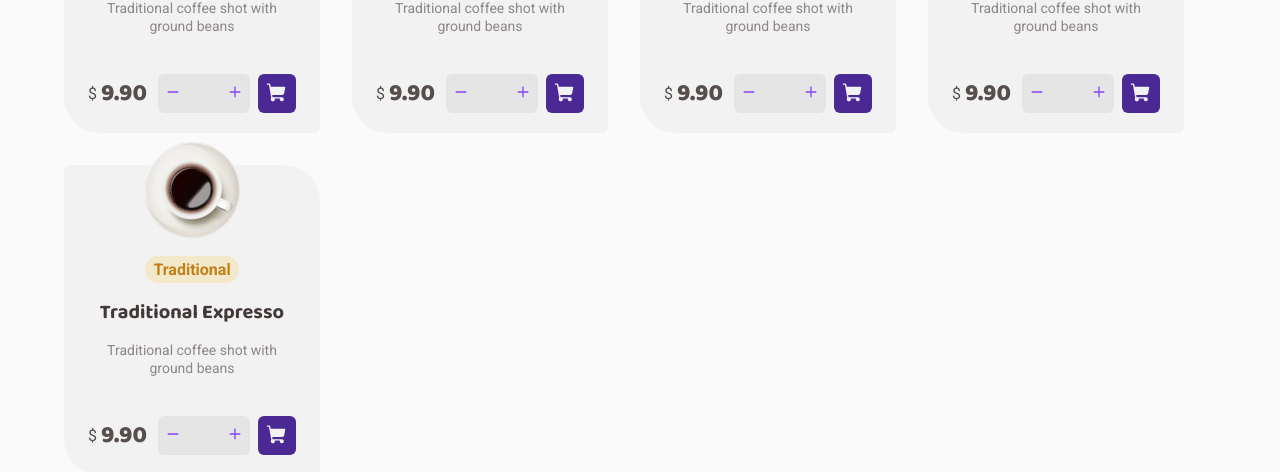
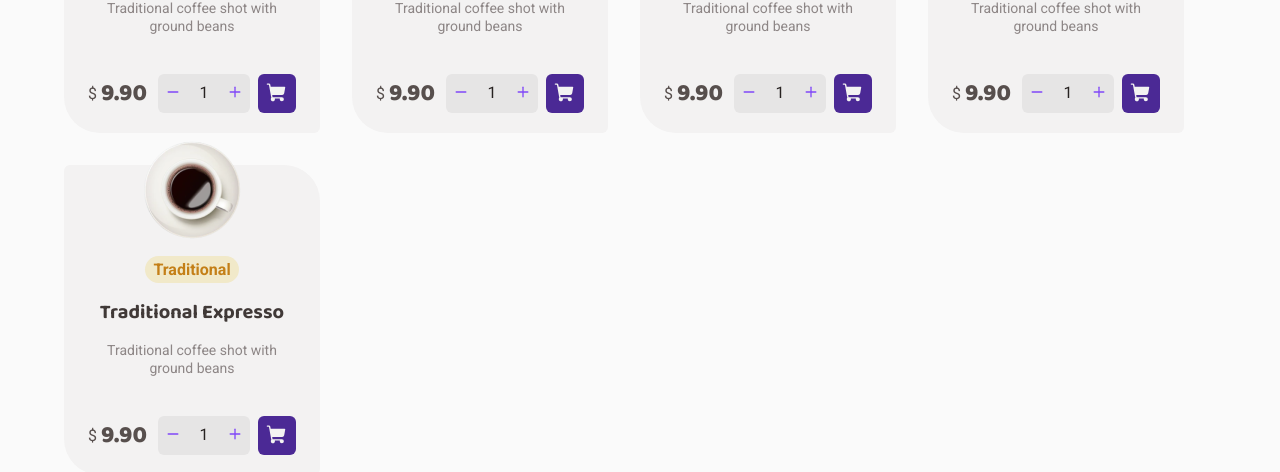
Before and after one commit to LuizPelegrini/coffee-delivery, a React (Vite) app: page / in a window 1280 px wide. Shown: the part 921-1393 px from the top of the page. Built offline with nearby package versions, Linux system fonts and the light colour scheme.

Commit message:
update: Allow user to choose coffee quantity

```diff
--- a/src/components/InputNumber/index.tsx
+++ b/src/components/InputNumber/index.tsx
@@ -1,15 +1,59 @@
 import { Minus, Plus } from 'phosphor-react';
+import { ChangeEvent, useState } from 'react';
 
 import { Container } from './styles';
 
-export function InputNumber() {
+interface InputNumberProps {
+  initialAmount: number;
+}
+
+const MIN_AMOUNT = 1;
+const MAX_AMOUNT = 99;
+
+export function InputNumber({ initialAmount }: InputNumberProps) {
+  const [amount, setAmount] = useState(initialAmount);
+
+  function handleAddAmount() {
+    setAmount((state) => {
+      if (state === MAX_AMOUNT) return state;
+      return state + 1;
+    });
+  }
+
+  function handleSubtractAmount() {
+    setAmount((state) => {
+      if (state === MIN_AMOUNT) return state;
+      return state - 1;
+    });
+  }
+
+  function handleChangeAmount(event: ChangeEvent<HTMLInputElement>) {
+    const value = event.target.value;
+
+    if (value) {
+      const amount = Math.min(
+        Math.max(MIN_AMOUNT, parseInt(value)),
+        MAX_AMOUNT,
+      );
+      setAmount(amount);
+    } else {
+      setAmount(1);
+    }
+  }
+
   return (
     <Container>
-      <button type="button">
+      <button type="button" onClick={handleSubtractAmount}>
         <Minus size={14} weight="bold" />
       </button>
-      <input type="number" min={1} max={99} />
-      <button type="button">
+      <input
+        type="number"
+        min={1}
+        max={99}
+        value={amount}
+        onChange={handleChangeAmount}
+      />
+      <button type="button" onClick={handleAddAmount}>
         <Plus size={14} weight="bold" />
       </button>
     </Container>
--- a/src/pages/Home/components/CoffeeCard/index.tsx
+++ b/src/pages/Home/components/CoffeeCard/index.tsx
@@ -18,7 +18,7 @@ export function CoffeeCard() {
       <FormContainer>
         <strong>9.90</strong>
         <form>
-          <InputNumber />
+          <InputNumber initialAmount={1} />
           <button type="submit">
             <ShoppingCart weight="fill" size={22} />
           </button>
```
Also changed, not shown: 1 other file (tests, documents, lock files or other folders).
